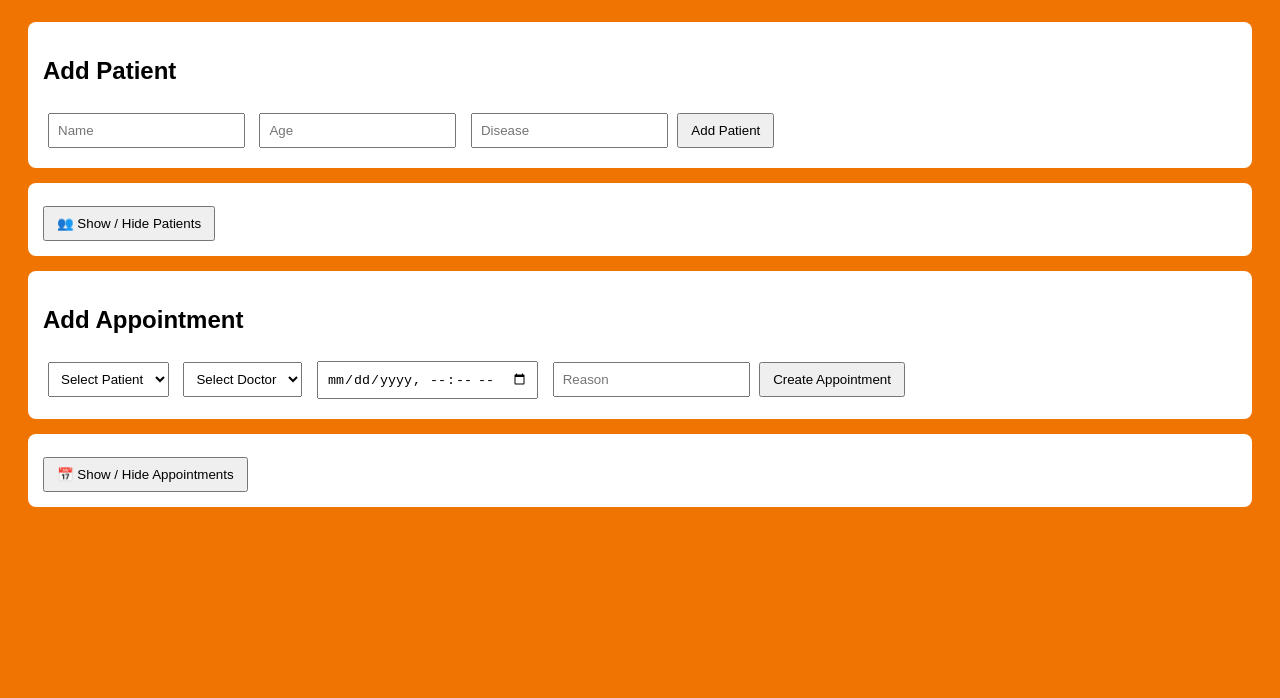
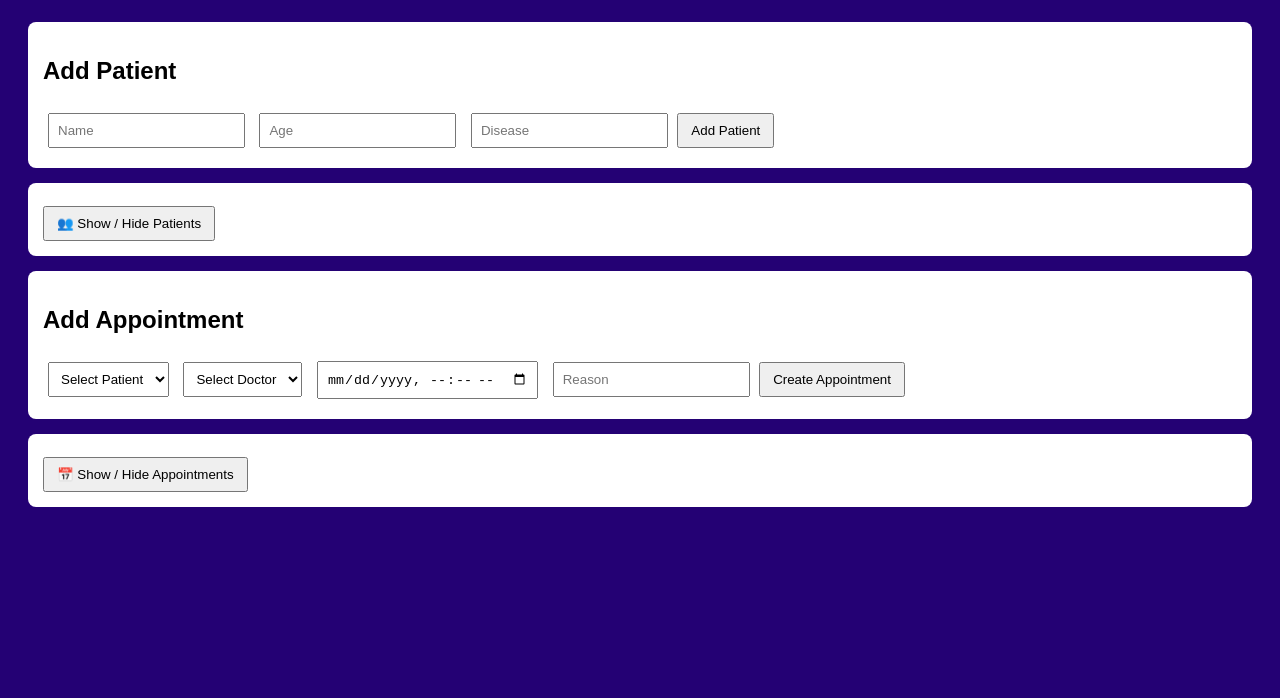
Before and after one commit to karlozk/healthcare-portal, a website: page public/index.html in a window 1280 px wide. Shown: the part 102-800 px from the top of the page. Drawn offline with Linux system fonts and the light colour scheme.

Commit message:
Test CI/CD: change background color

```diff
--- a/public/style.css
+++ b/public/style.css
@@ -1,6 +1,6 @@
 body {
   font-family: Arial;
-  background: #ef7401;
+  background: #240174;
   padding: 20px;
 }
 
```
